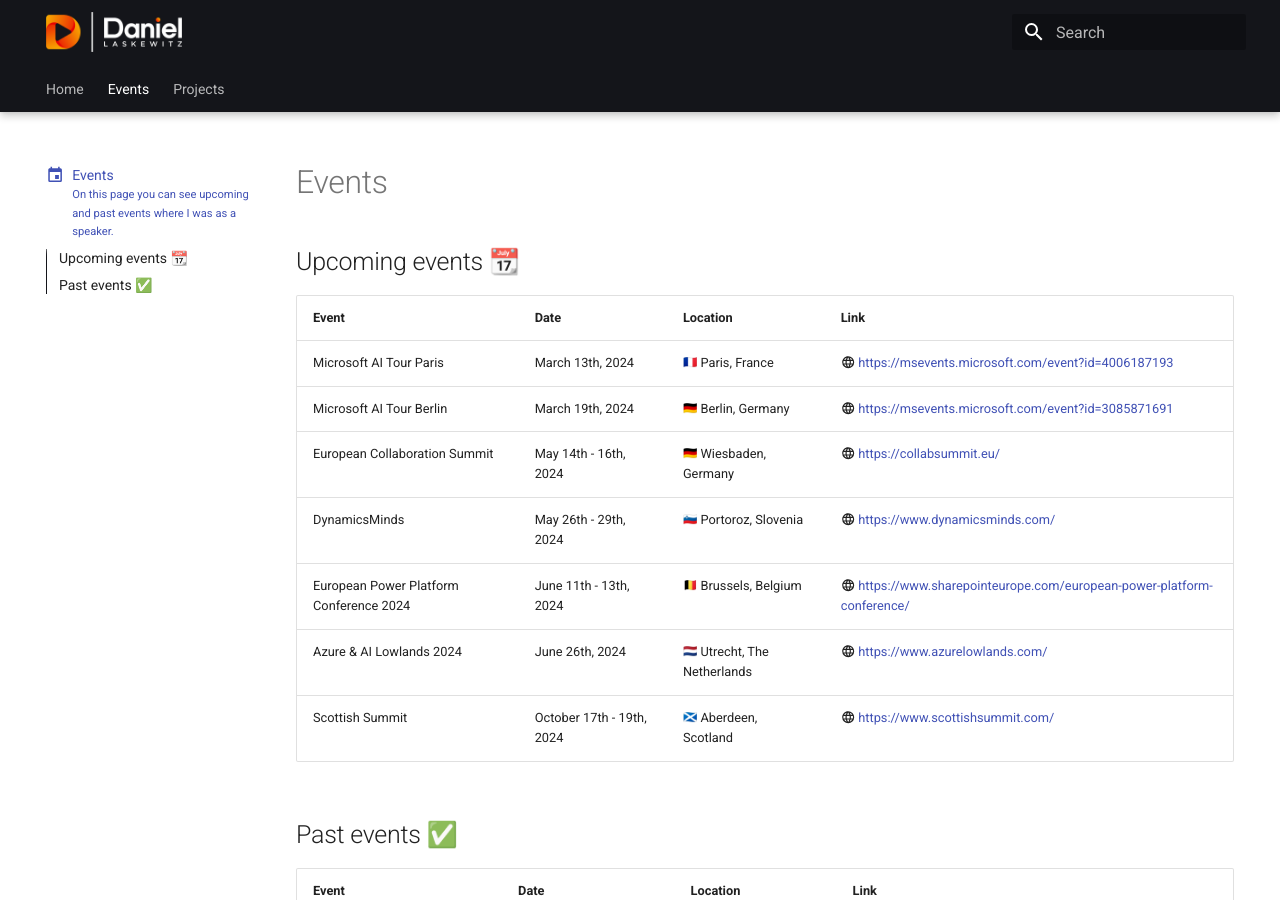
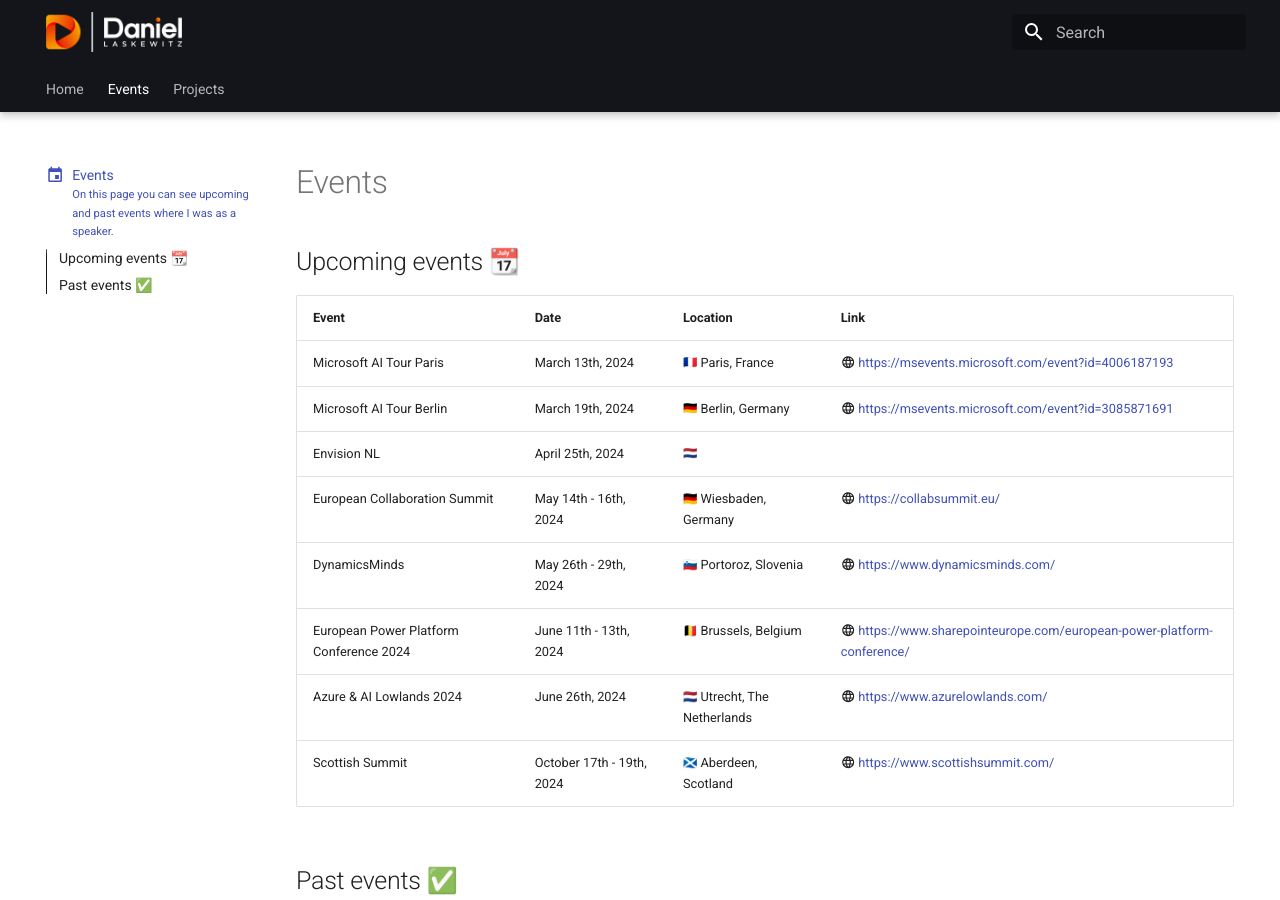
Before and after one commit to Laskewitz/laskewitz.github.io, an MkDocs documentation site: the page built from docs/events.md, in a window 1280 px wide and 900 px high. Built offline with MkDocs 1.6.1 and Material for MkDocs 9.7.7, drawn with Linux system fonts in a browser that asks for light colours; emoji names are drawn with the system emoji font.

Commit message:
Added event

```diff
--- a/docs/events.md
+++ b/docs/events.md
@@ -17,6 +17,7 @@
 | ----------- | ------------------------------------ | ------------------------------------ | ------------------------------------ |
 | Microsoft AI Tour Paris | March 13th, 2024 | :fr: Paris, France | :material-web: [https://msevents.microsoft.com/event?id=4006187193](https://msevents.microsoft.com/event?id=4006187193) |
 | Microsoft AI Tour Berlin | March 19th, 2024 | :de: Berlin, Germany | :material-web: [https://msevents.microsoft.com/event?id=3085871691](https://msevents.microsoft.com/event?id=3085871691) |
+| Envision NL | April 25th, 2024 | :nl: | |
 | European Collaboration Summit | May 14th - 16th, 2024 | :de: Wiesbaden, Germany | :material-web: [https://collabsummit.eu/](https://collabsummit.eu/) |
 | DynamicsMinds | May 26th - 29th, 2024 | :si: Portoroz, Slovenia | :material-web: [https://www.dynamicsminds.com/](https://www.dynamicsminds.com/) |
 | European Power Platform Conference 2024 | June 11th - 13th, 2024 | :be: Brussels, Belgium | :material-web: [https://www.sharepointeurope.com/european-power-platform-conference/](https://www.sharepointeurope.com/european-power-platform-conference/) |
```
